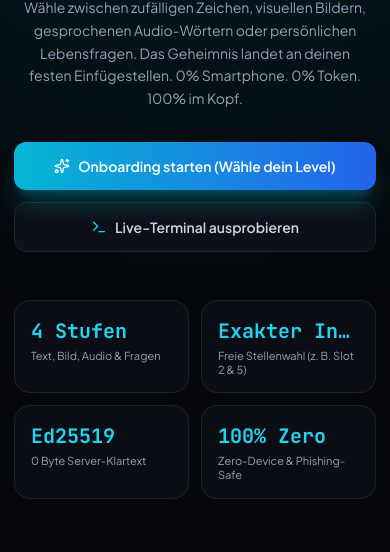
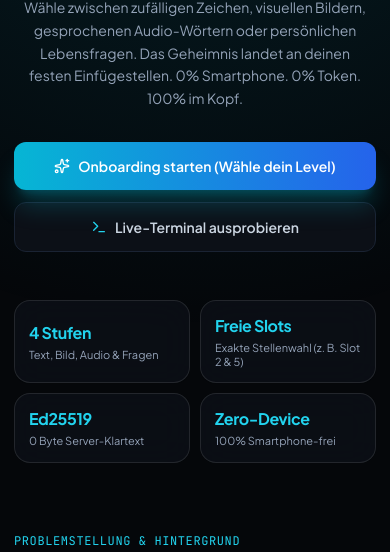
Before and after one commit to Back2IQ/stealth-auth, a website: page index.html in a window 390 px wide. Shown: the part 276-828 px from the top of the page. Drawn offline with nearby package versions, Linux system fonts and the light colour scheme.

Commit message:
fix(ui): fix mobile metric card typography and prevent text truncation

```diff
--- a/index.html
+++ b/index.html
@@ -163,22 +163,22 @@
       </div>
 
       <!-- Quick Metrics Grid -->
-      <div class="grid grid-cols-2 md:grid-cols-4 gap-3 sm:gap-4 w-full max-w-5xl text-left">
-        <div class="glass-panel p-4 sm:p-5 rounded-2xl min-w-0">
-          <div class="text-xl sm:text-2xl lg:text-3xl font-bold font-mono text-cyan-400 truncate">4 Stufen</div>
+      <div class="grid grid-cols-2 lg:grid-cols-4 gap-2.5 sm:gap-4 w-full max-w-5xl text-left">
+        <div class="glass-panel p-3.5 sm:p-5 rounded-2xl flex flex-col justify-center min-w-0 border border-white/10">
+          <div class="text-base sm:text-xl lg:text-2xl font-bold font-sans tracking-tight text-cyan-400 leading-snug">4 Stufen</div>
           <div class="text-[11px] sm:text-xs text-slate-400 mt-1 leading-tight" id="stat-latency">Text, Bild, Audio & Fragen</div>
         </div>
-        <div class="glass-panel p-4 sm:p-5 rounded-2xl min-w-0">
-          <div class="text-xl sm:text-2xl lg:text-3xl font-bold font-mono text-cyan-400 truncate">Exakter Index</div>
-          <div class="text-[11px] sm:text-xs text-slate-400 mt-1 leading-tight" id="stat-vault">Freie Stellenwahl (z. B. Slot 2 & 5)</div>
-        </div>
-        <div class="glass-panel p-4 sm:p-5 rounded-2xl min-w-0">
-          <div class="text-xl sm:text-2xl lg:text-3xl font-bold font-mono text-cyan-400 truncate">Ed25519</div>
+        <div class="glass-panel p-3.5 sm:p-5 rounded-2xl flex flex-col justify-center min-w-0 border border-white/10">
+          <div class="text-base sm:text-xl lg:text-2xl font-bold font-sans tracking-tight text-cyan-400 leading-snug">Freie Slots</div>
+          <div class="text-[11px] sm:text-xs text-slate-400 mt-1 leading-tight" id="stat-vault">Exakte Stellenwahl (z. B. Slot 2 & 5)</div>
+        </div>
+        <div class="glass-panel p-3.5 sm:p-5 rounded-2xl flex flex-col justify-center min-w-0 border border-white/10">
+          <div class="text-base sm:text-xl lg:text-2xl font-bold font-sans tracking-tight text-cyan-400 leading-snug">Ed25519</div>
           <div class="text-[11px] sm:text-xs text-slate-400 mt-1 leading-tight" id="stat-crypto">0 Byte Server-Klartext</div>
         </div>
-        <div class="glass-panel p-4 sm:p-5 rounded-2xl min-w-0">
-          <div class="text-xl sm:text-2xl lg:text-3xl font-bold font-mono text-cyan-400 truncate">100% Zero</div>
-          <div class="text-[11px] sm:text-xs text-slate-400 mt-1 leading-tight" id="stat-device">Zero-Device & Phishing-Safe</div>
+        <div class="glass-panel p-3.5 sm:p-5 rounded-2xl flex flex-col justify-center min-w-0 border border-white/10">
+          <div class="text-base sm:text-xl lg:text-2xl font-bold font-sans tracking-tight text-cyan-400 leading-snug">Zero-Device</div>
+          <div class="text-[11px] sm:text-xs text-slate-400 mt-1 leading-tight" id="stat-device">100% Smartphone-frei</div>
         </div>
       </div>
     </section>
@@ -910,7 +910,7 @@
         statLatency: 'Text, Image, Audio & Questions',
         statVault: 'Exact Index Slots (e.g. 2 & 5)',
         statCrypto: '0 Byte Plaintext on Server',
-        statDevice: 'Zero-Device & Phishing-Safe',
+        statDevice: '100% Phone- & Token-Free',
         bgBadge: 'Problem Statement & Context',
         bgTitle: 'Why Static Passwords & SMS Codes Fail',
         bgSub: 'Standard MFA forces you into smartphone apps and SMS codes that can be intercepted, spoofed, or stolen.',
@@ -997,7 +997,7 @@
         statLatency: 'Metin, Resim, Ses & Sorular',
         statVault: 'Kesin Slot Secimi (Orn: 2 & 5)',
         statCrypto: 'Sunucuda 0 Byte Duz Metin',
-        statDevice: 'Sifir Cihaz & Oltalama Korumasi',
+        statDevice: '%100 Telefon ve Token Bagimsiz',
         bgBadge: 'Problem ve Arka Plan',
         bgTitle: 'Neden Sabit Sifreler ve SMS Kodlari Yetersiz Kalir',
         bgSub: 'Standart MFA sizi ele gecirilebilir SMS kodlarina ve telefon uygulamalarina mecbur birakir.',
@@ -1082,9 +1082,9 @@
         btnHeroOnboarding: 'Démarrer l’Onboarding',
         btnHeroSim: 'Tester le Terminal Live',
         statLatency: 'Texte, Image, Audio & Questions',
-        statVault: 'Emplacements Index Précis (ex: 2 & 5)',
+        statVault: 'Emplacements Index (ex: 2 & 5)',
         statCrypto: '0 Octet en Clair sur Serveur',
-        statDevice: 'Sans Périphérique & Anti-Phishing',
+        statDevice: '100% Sans Smartphone',
         bgBadge: 'Contexte & Problématique',
         bgTitle: 'Pourquoi les mots de passe et SMS échouent',
         bgSub: 'Le MFA classique vous oblige à utiliser des SMS interceptables et des applications mobiles.',
@@ -1171,7 +1171,7 @@
         statLatency: 'Texto, Imagen, Audio & Preguntas',
         statVault: 'Ranuras Exactas (ej: 2 & 5)',
         statCrypto: '0 Bytes en Claro en Servidor',
-        statDevice: 'Sin Dispositivo & Anti-Phishing',
+        statDevice: '100% Sin Smartphone',
         bgBadge: 'Problema y Contexto',
         bgTitle: 'Por qué fallan las contraseñas y los SMS',
         bgSub: 'El MFA tradicional exige móviles y SMS vulnerables a la interceptación y el robo.',
```
Also changed, not shown: public/index.html (+17 -17 lines).
